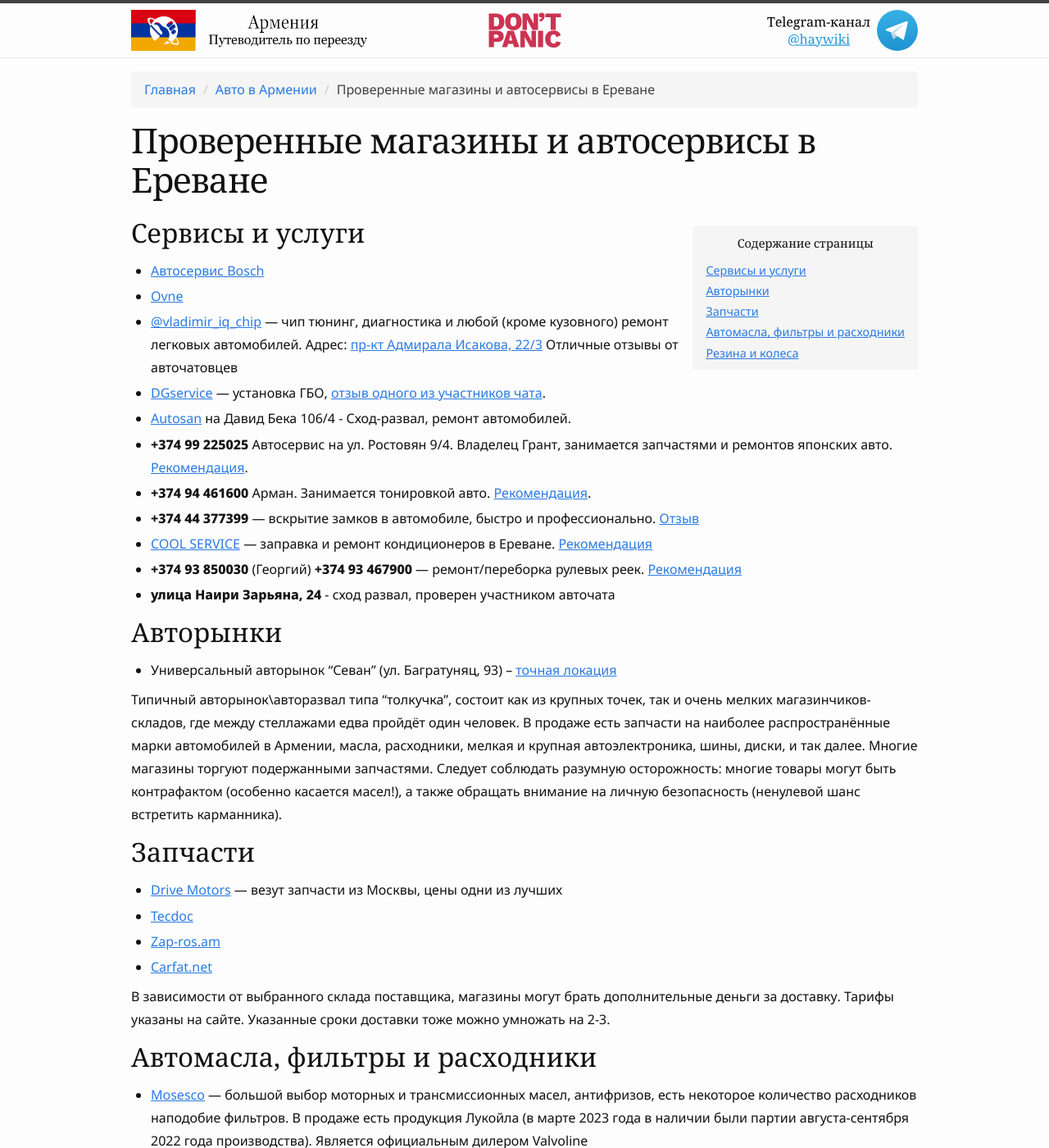
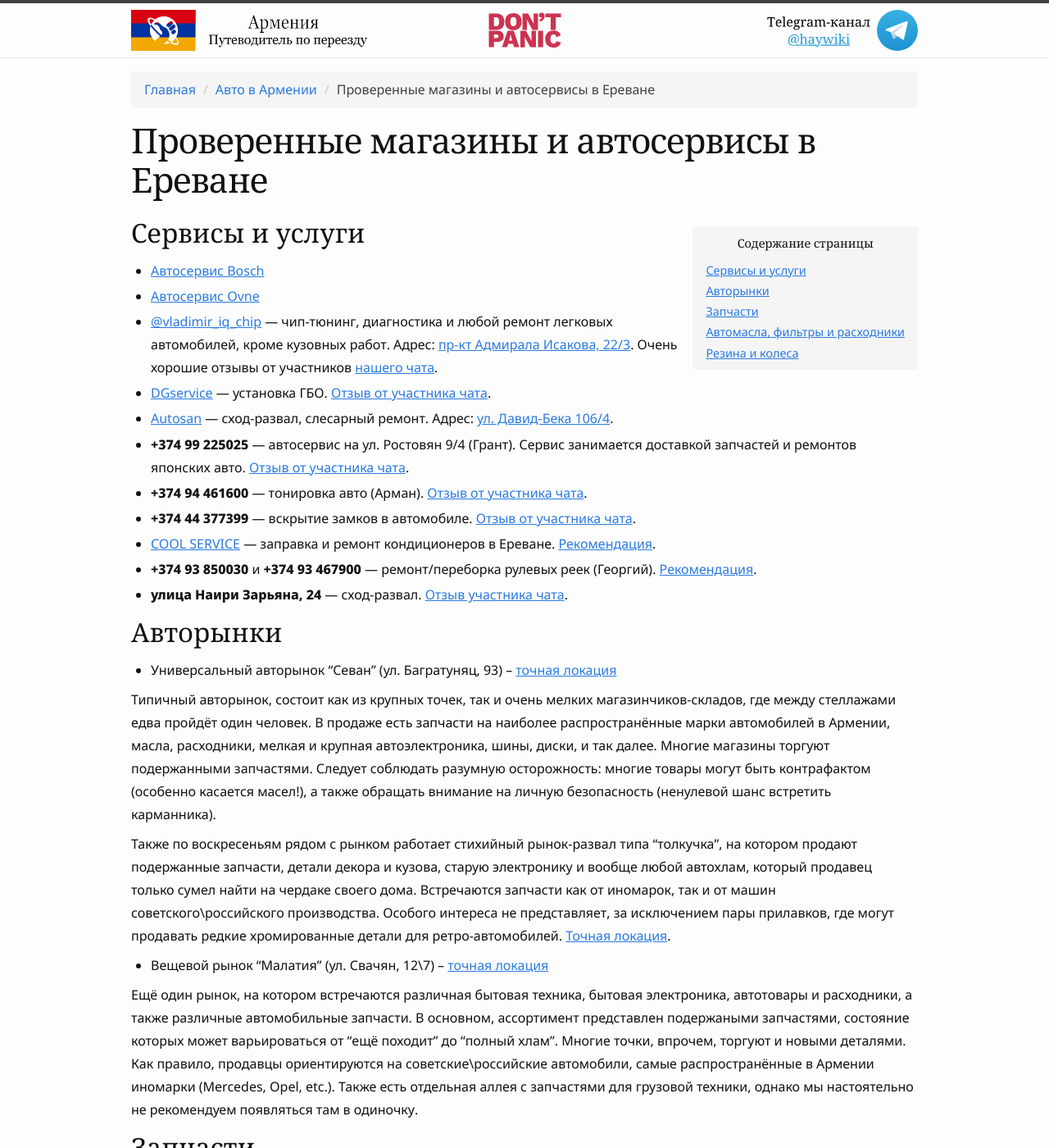
Before and after one commit to haywiki/haywiki.github.io, a Jekyll site: the page built from drive/services.md, in a window 1280 px wide and 1400 px high. Shown: the whole window at 82% size. Built offline with Jekyll 4.4.1, drawn with Linux system fonts in a browser that asks for light colours; nearby versions of some CDN libraries; a script that is not in the unit is left out; some of the changed text lies outside the part shown.

Commit message:
updates on alignment shops, few small changes

```diff
--- a/drive/services.md
+++ b/drive/services.md
@@ -8,23 +8,29 @@
 ## Сервисы и услуги
 
 - [Автосервис Bosch](https://yandex.ru/maps/org/avtoservis_bosh/140208137362/)
-- [Ovne](https://ovne.am/ru/content/2/)
-- [@vladimir_iq_chip](https://t.me/vladimir_iq_chip) — чип тюнинг, диагностика и любой (кроме кузовного) ремонт легковых автомобилей. Адрес: [пр-кт Адмирала Исакова, 22/3](https://yandex.ru/maps/10262/yerevan/house/YE0YcgFkT0YOQFpqfX10eXRlZw==/) Отличные отзывы от авточатовцев
-- [DGservice](https://autogaz.am/) — установка ГБО, [отзыв одного из участников чата](https://t.me/am_autoclub/1937).
-- [Autosan](http://www.autosan.am)  на Давид Бека 106/4 - Сход-развал, ремонт автомобилей.
-- **+374 99 225025** Автосервис на ул. Ростовян 9/4. Владелец Грант, занимается запчастями и ремонтов японских авто. [Рекомендация](https://t.me/am_autoclub/16495).
-- **+374 94 461600** Арман. Занимается тонировкой авто. [Рекомендация](https://t.me/am_autoclub/16188).
-- **+374 44 377399** — вскрытие замков в автомобиле, быстро и профессионально. [Отзыв](https://t.me/am_autoclub/21150)
-- [COOL SERVICE](http://www.list.am/item/17643118) — заправка и ремонт кондиционеров в Ереване. [Рекомендация](https://t.me/am_autoclub/3814)
-- **+374 93 850030** (Георгий) **+374 93 467900** — ремонт/переборка рулевых реек. [Рекомендация](https://t.me/am_autoclub/18105)
-- **улица Наири Зарьяна, 24** - сход развал, проверен участником авточата
+- [Автосервис Ovne](https://ovne.am/ru/content/2/)
+- [@vladimir_iq_chip](https://t.me/vladimir_iq_chip) — чип-тюнинг, диагностика и любой ремонт легковых автомобилей, кроме кузовных работ. Адрес: [пр-кт Адмирала Исакова, 22/3](https://yandex.ru/maps/10262/yerevan/house/YE0YcgFkT0YOQFpqfX10eXRlZw==/). Очень хорошие отзывы от участников [нашего чата](https://t.me/am_autoclub).
+- [DGservice](https://autogaz.am/) — установка ГБО. [Отзыв от участника чата](https://t.me/am_autoclub/1937).
+- [Autosan](http://www.autosan.am) — сход-развал, слесарный ремонт. Адрес: [ул. Давид-Бека 106/4](https://yandex.ru/maps/-/CCUHM6VB-A).
+- **+374 99 225025** — автосервис на ул. Ростовян 9/4 (Грант). Сервис занимается доставкой запчастей и ремонтов японских авто. [Отзыв от участника чата](https://t.me/am_autoclub/16495).
+- **+374 94 461600** — тонировка авто (Арман). [Отзыв от участника чата](https://t.me/am_autoclub/16188).
+- **+374 44 377399** — вскрытие замков в автомобиле. [Отзыв от участника чата](https://t.me/am_autoclub/21150).
+- [COOL SERVICE](http://www.list.am/item/17643118) — заправка и ремонт кондиционеров в Ереване. [Рекомендация](https://t.me/am_autoclub/3814).
+- **+374 93 850030** и **+374 93 467900** — ремонт/переборка рулевых реек (Георгий). [Рекомендация](https://t.me/am_autoclub/18105).
+- **улица Наири Зарьяна, 24** — сход-развал. [Отзыв участника чата](https://t.me/am_autoclub/3459).
 
 
 ## Авторынки
 
 - Универсальный авторынок "Севан" (ул. Багратуняц, 93) -- [точная локация](https://yandex.ru/maps/-/CCUSF2ei3C)
 
-Типичный авторынок\авторазвал типа "толкучка", состоит как из крупных точек, так и очень мелких магазинчиков-складов, где между стеллажами едва пройдёт один человек. В продаже есть запчасти на наиболее распространённые марки автомобилей в Армении, масла, расходники, мелкая и крупная автоэлектроника, шины, диски, и так далее. Многие магазины торгуют подержанными запчастями. Следует соблюдать разумную осторожность: многие товары могут быть контрафактом (особенно касается масел!), а также обращать внимание на личную безопасность (ненулевой шанс встретить карманника).
+Типичный авторынок, состоит как из крупных точек, так и очень мелких магазинчиков-складов, где между стеллажами едва пройдёт один человек. В продаже есть запчасти на наиболее распространённые марки автомобилей в Армении, масла, расходники, мелкая и крупная автоэлектроника, шины, диски, и так далее. Многие магазины торгуют подержанными запчастями. Следует соблюдать разумную осторожность: многие товары могут быть контрафактом (особенно касается масел!), а также обращать внимание на личную безопасность (ненулевой шанс встретить карманника).
+
+Также по воскресеньям рядом с рынком работает стихийный рынок-развал типа "толкучка", на котором продают подержанные запчасти, детали декора и кузова, старую электронику и вообще любой автохлам, который продавец только сумел найти на чердаке своего дома. Встречаются запчасти как от иномарок, так и от машин советского\российского производства. Особого интереса не представляет, за исключением пары прилавков, где могут продавать редкие хромированные детали для ретро-автомобилей. [Точная локация](https://yandex.ru/maps/-/CCUHMKvslB).
+
+- Вещевой рынок "Малатия" (ул. Свачян, 12\7) -- [точная локация](https://yandex.ru/maps/-/CCUHMKTCSA)
+
+Ещё один рынок, на котором встречаются различная бытовая техника, бытовая электроника, автотовары и расходники, а также различные автомобильные запчасти. В основном, ассортимент представлен подержаными запчастями, состояние которых может варьироваться от "ещё походит" до "полный хлам". Многие точки, впрочем, торгуют и новыми деталями. Как правило, продавцы ориентируются на советские\российские автомобили, самые распространённые в Армении иномарки (Mercedes, Opel, etc.). Также есть отдельная аллея с запчастями для грузовой техники, однако мы настоятельно не рекомендуем появляться там в одиночку.
 
 ## Запчасти
 
@@ -38,17 +44,19 @@
 
 ## Автомасла, фильтры и расходники
 
-- [Mosesco](https://mosesco.am/) — большой выбор моторных и трансмиссионных масел, антифризов, есть некоторое количество расходников наподобие фильтров. В продаже есть продукция Лукойла (в марте 2023 года в наличии были партии августа-сентября 2022 года производства). Является официальным дилером Valvoline
+- [Mosesco](https://mosesco.am/) — большой выбор моторных и трансмиссионных масел, антифризов, есть некоторое количество расходников и фильтров. В продаже есть масла Лукойл, в июне 2023 года поступила свежая партия. Компания является официальным дилером Синтек, Лукойл и Valvoline.
 
-Адрес магазина-офиса: ул. Нар-Доса, 75; телефон: +374 10 577505
-Адрес магазина-сервиса: Наири Зарьяна 22/5. Тел. : +374 94 257900 по этому адресу представлен больший ассортимент, работает бесплатная замена жидкостей при покупке
+Адреса:
+1) Магазин-офис: ул. Нар-Доса, д. 75; телефон: +374 10 577505
+2) Магазин-сервис: ул. Наири Зарьяна, д. 22/5; телефон: +374 94 257900. Есть услуги мелкого слесарного ремонта и замены масел.
+3) Склад продукции: проспект Арцаха, д. 73 — сюда вас могут перенаправить из розничного магазина, если чего-то нет в наличии (например, если свежая партия еще не распределена по магазинам). [Точная локация на карте](https://www.google.com/maps/place/40%C2%B007'06.5%22N+44%C2%B030'31.9%22E/@40.1184586,44.5069035,403m/).
 
 - [Liqui Moly](https://www.liquimoly.am/) - официальный дилер в Армении, есть различные масла и технические жидкости, фильтры
 
-Адреса:
-- Наири Зарян 24б
-- Ленинградян 23/6
-- Кристопор 14/7
+Адреса магазинов:
+- ул. Наири Зарян, д. 24Б
+- ул. Ленинградян, д. 23/6
+- ул. Кристопор, д. 14/7
 
 По всем адресам можно произвести замену жидкостей, телефоны: +374 60 708080, +374 77 777121
 
```
